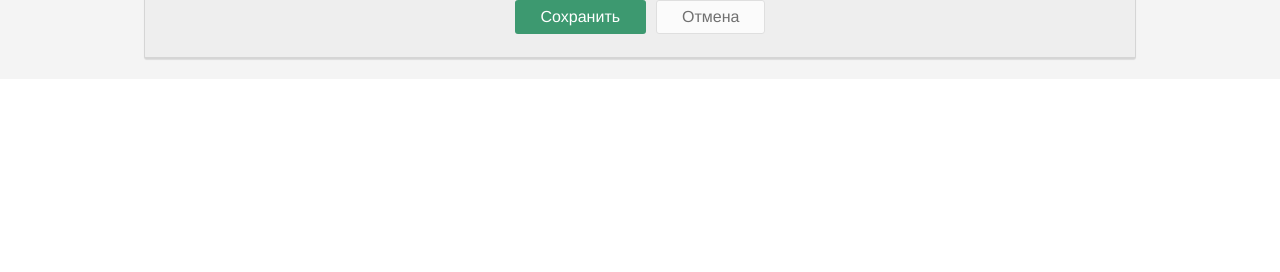
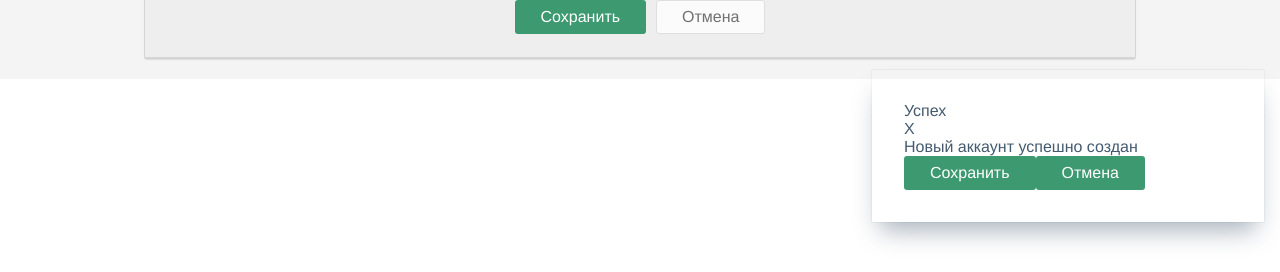
Before and after one commit to frezebloom/tkaneva, a Vue app in the folder dev/manager/: page /users/new in a window 1280 px wide. Shown: the part 508-780 px from the top of the page. Built offline with nearby package versions, Linux system fonts and the light colour scheme; no server answers.

Commit message:
заготовка под cornerDialog

```diff
--- /dev/null
+++ b/dev/manager/src/components/CornerDialog.vue
@@ -0,0 +1,39 @@
+<template>
+  <div class="corner-dialog">
+    <div class="corner-dialog-header">
+      <div class="corner-dialog-header-title">Успех</div>
+      <div class="corner-dialog-header-close">X</div>
+    </div>
+    <div class="corner-dialog-body">Новый аккаунт успешно создан</div>
+    <div class="corner-dialog-footer">
+      <div class="corner-dialog-button">
+        <Button value="Сохранить" styles="success"/>
+        <Button value="Отмена" styles="success"/>
+      </div>
+      <div class="corner-dialog-button"></div>
+    </div>
+  </div>
+</template>
+<script>
+import Button from "@/components/Button";
+export default {
+  name: "Corner-dialog",
+  components: {
+    Button
+  }
+};
+</script>
+<style scoped lang="scss">
+.corner-dialog {
+  position: fixed;
+  width: 392px;
+  right: 16px;
+  bottom: 70px;
+  padding: 32px;
+  color: #435a6f;
+  box-shadow: #435a6f4d 0px 0px 1px 0px, #435a6f78 0px 16px 24px -8px;
+}
+.corner-dialog-button {
+  display: flex;
+}
+</style>
--- a/dev/manager/src/components/UserForm.vue
+++ b/dev/manager/src/components/UserForm.vue
@@ -58,23 +58,26 @@
         <input @input="inputHandler($event, 'confrimPassword')" class="form-input" type="password">
       </div>
       <div class="form-footer">
-        <div @click="saveChange" class="form-footer-wrapper">
+        <div @click="saveChange" class="form-button">
           <Button value="Сохранить" styles="success"/>
         </div>
-        <div @click="$router.go(-1)" class="form-footer-wrapper">
+        <div @click="$router.go(-1)" class="form-button">
           <Button value="Отмена" styles="default"/>
         </div>
       </div>
     </form>
+    <CornerDialog/>
   </div>
 </template>
 <script>
 import Button from "@/components/Button";
+import CornerDialog from "@/components/CornerDialog";
 import userService from "@/services/userService";
 export default {
   name: "UserForm",
   components: {
-    Button
+    Button,
+    CornerDialog
   },
   props: {
     state: {
--- a/dev/manager/src/components/UserGroupForm.vue
+++ b/dev/manager/src/components/UserGroupForm.vue
@@ -12,10 +12,10 @@
         >
       </div>
       <div class="form-footer">
-        <div @click="saveChange" class="form-footer-wrapper">
+        <div @click="saveChange" class="form-button">
           <Button value="Сохранить" styles="success"/>
         </div>
-        <div @click="$router.go(-1)" class="form-footer-wrapper">
+        <div @click="$router.go(-1)" class="form-button">
           <Button value="Отмена" styles="default"/>
         </div>
       </div>
--- a/dev/manager/src/styles/form.scss
+++ b/dev/manager/src/styles/form.scss
@@ -87,6 +87,6 @@
   background-color: #eeeeee;
   border-top: 1px solid #ddd;
 }
-.form-footer-wrapper {
+.form-button {
   margin: 5px;
 }
```
